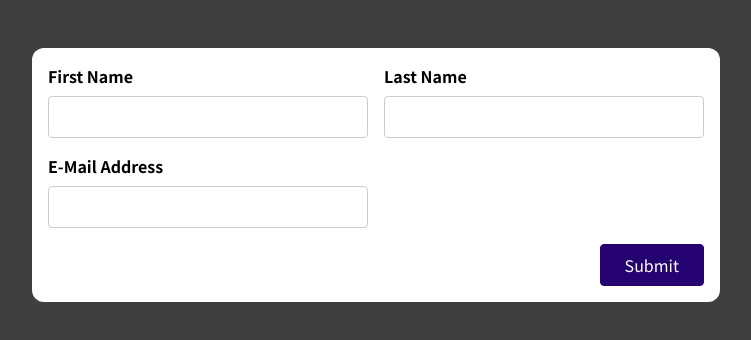
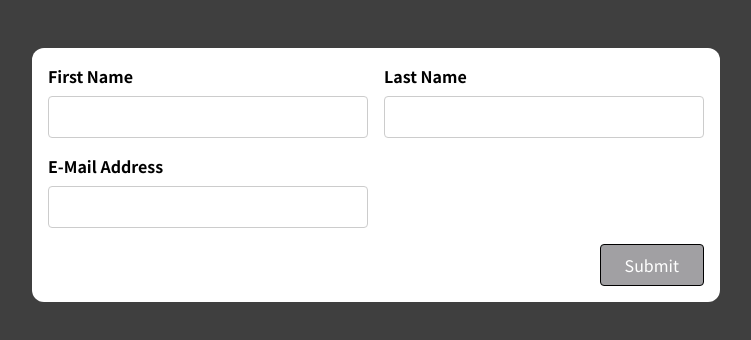
Before and after one commit to Belekko/validation-onEveryKeystroke, a React (Create React App) app: page / in a window 1280 px wide. Shown: the top 340 px of the page, without its empty margins (264-1015 px from the left). Built offline with nearby package versions, Linux system fonts and the light colour scheme.

Commit message:
reDeploy

```diff
--- a/src/components/BasicForm.js
+++ b/src/components/BasicForm.js
@@ -89,7 +89,7 @@ const BasicForm = (props) => {
             onChange={firstNameChangeHandler}
           />
           {firstNameIsInvalid && (
-            <p className="error-text">Input must not be empty!</p>
+            <p className="error-text">First Name must not be empty!</p>
           )}
         </div>
         <div className={lastNameClasses}>
@@ -101,7 +101,7 @@ const BasicForm = (props) => {
             onChange={lastNameChangeHandler}
           />
           {lastNameIsInvalid && (
-            <p className="error-text">Input must not be empty!</p>
+            <p className="error-text">Last Name must not be empty!</p>
           )}
         </div>
       </div>
@@ -114,11 +114,11 @@ const BasicForm = (props) => {
           onChange={emailChangeHandler}
         />
         {emailIsInvalid && (
-          <p className="error-text">Input must not be empty!</p>
+          <p className="error-text">E-mail must include '@' or not be empty!</p>
         )}
       </div>
       <div className="form-actions">
-        <button disabled={formIsValid}>Submit</button>
+        <button disabled={!formIsValid}>Submit</button>
       </div>
     </form>
   );
```
Also changed, not shown: 1 other file (tests, documents, lock files or other folders).
